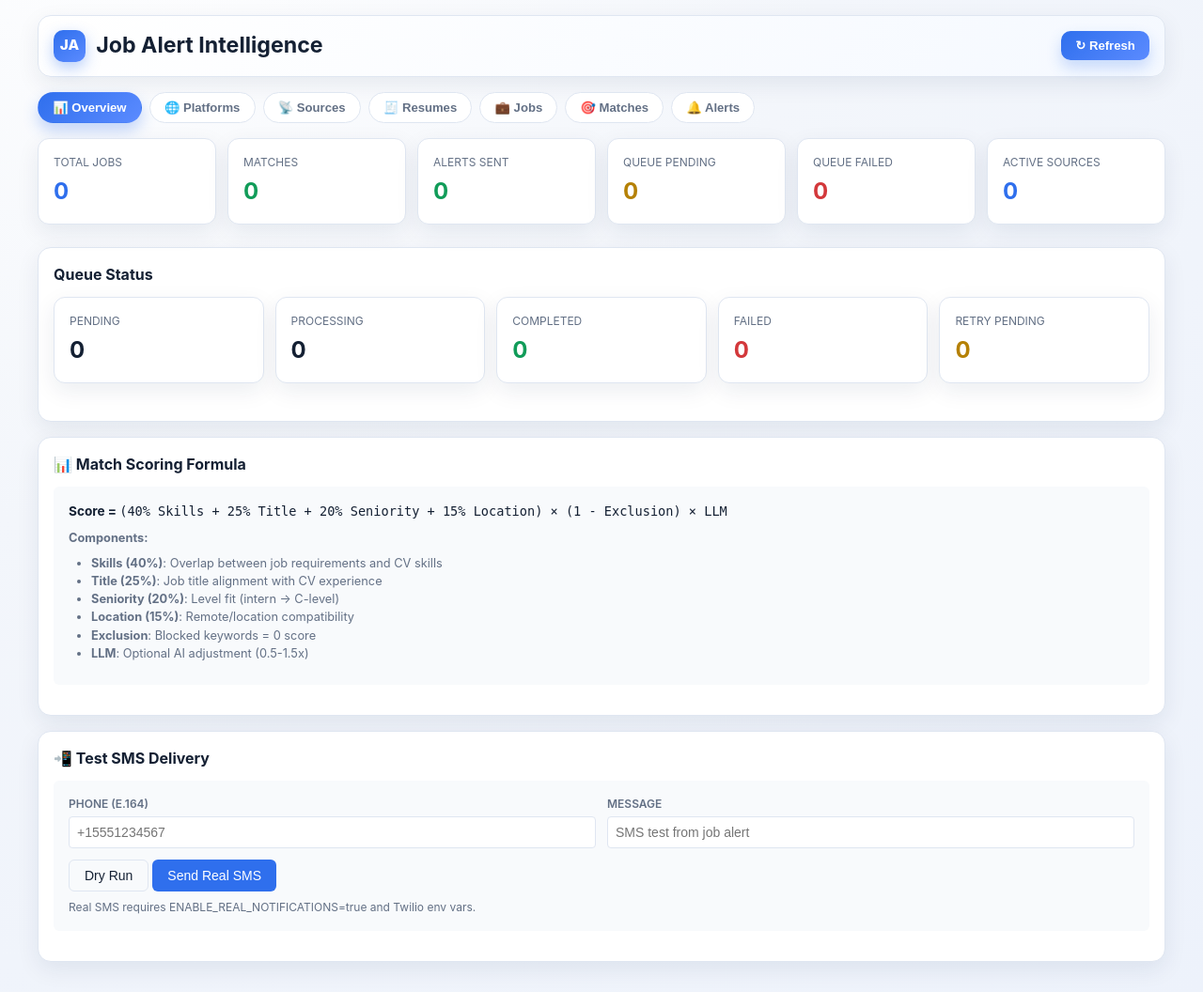
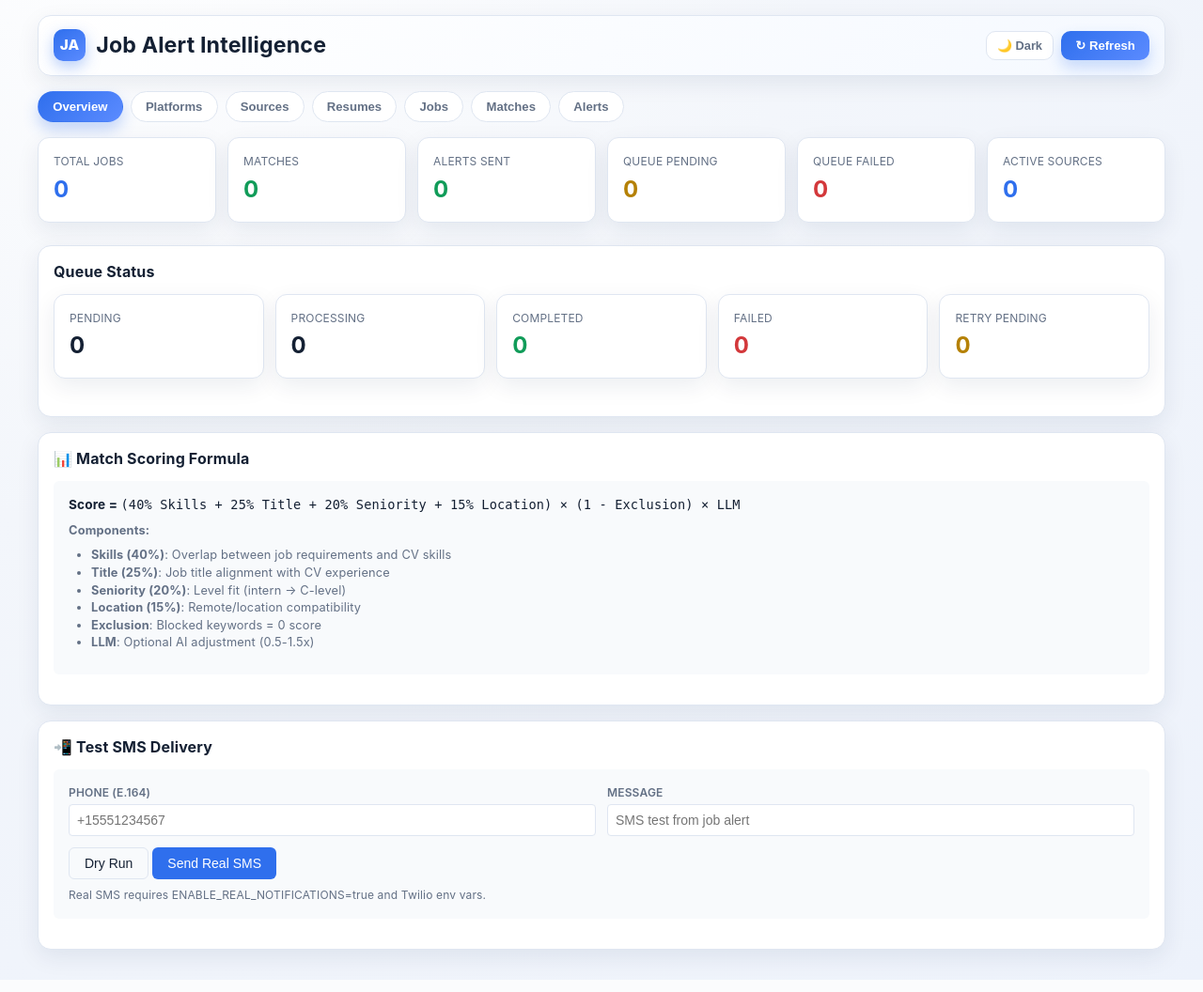
Before and after one commit to SeanButta/job-alert-cv-optimizer, a FastAPI app: page /dashboard in a window 1280 px wide. Shown: the whole page at 94% size. Run offline with FastAPI, Linux system fonts and the light colour scheme; data that the repository does not hold is empty.

Commit message:
feat(ui): phase 2 redesign with dark mode, cleaner typography, and polished loading/empty states

```diff
--- a/app/templates/dashboard.html
+++ b/app/templates/dashboard.html
@@ -30,8 +39,14 @@
             font-family: Inter, -apple-system, BlinkMacSystemFont, 'Segoe UI', Roboto, sans-serif;
             background: radial-gradient(circle at 10% -20%, #ffffff 0%, var(--bg) 45%, #edf2fb 100%);
             color: var(--text);
-            line-height: 1.5;
+            line-height: 1.45;
+            letter-spacing: 0.01em;
             padding: 1rem;
+            transition: background 0.2s ease, color 0.2s ease;
+        }
+
+        [data-theme="dark"] body {
+            background: radial-gradient(circle at 10% -20%, #152038 0%, var(--bg) 45%, #09101c 100%);
         }
 
         .container {
@@ -58,6 +73,23 @@
             align-items: center;
             gap: 0.7rem;
             font-weight: 700;
+        }
+
+        .header-actions {
+            display: flex;
+            align-items: center;
+            gap: 0.5rem;
+        }
+
+        .theme-btn {
+            border: 1px solid var(--border);
+            background: var(--card);
+            color: var(--muted);
+            border-radius: 10px;
+            padding: 0.45rem 0.7rem;
+            cursor: pointer;
+            font-size: 0.8rem;
+            font-weight: 600;
         }
 
         .brand-mark {
@@ -559,18 +615,21 @@
     <div class="container">
         <h1>
             <span class="brand"><span class="brand-mark">JA</span> Job Alert Intelligence</span>
-            <button class="refresh-btn" onclick="location.reload()">↻ Refresh</button>
+            <span class="header-actions">
+                <button class="theme-btn" id="theme-toggle" onclick="toggleTheme()">🌙 Dark</button>
+                <button class="refresh-btn" onclick="location.reload()">↻ Refresh</button>
+            </span>
         </h1>
 
         <!-- Tab Navigation -->
         <div class="tabs">
-            <button class="tab-btn active" data-tab="overview">📊 Overview</button>
-            <button class="tab-btn" data-tab="platforms">🌐 Platforms</button>
-            <button class="tab-btn" data-tab="sources">📡 Sources</button>
-            <button class="tab-btn" data-tab="resumes">🧾 Resumes</button>
-            <button class="tab-btn" data-tab="jobs">💼 Jobs</button>
-            <button class="tab-btn" data-tab="matches">🎯 Matches</button>
-            <button class="tab-btn" data-tab="alerts">🔔 Alerts</button>
+            <button class="tab-btn active" data-tab="overview">Overview</button>
+            <button class="tab-btn" data-tab="platforms">Platforms</button>
+            <button class="tab-btn" data-tab="sources">Sources</button>
+            <button class="tab-btn" data-tab="resumes">Resumes</button>
+            <button class="tab-btn" data-tab="jobs">Jobs</button>
+            <button class="tab-btn" data-tab="matches">Matches</button>
+            <button class="tab-btn" data-tab="alerts">Alerts</button>
         </div>
 
         <!-- Overview Tab -->
@@ -1027,6 +1086,21 @@
     </div>
 
     <script>
+        function applyTheme(theme) {
+            document.documentElement.setAttribute('data-theme', theme);
+            const btn = document.getElementById('theme-toggle');
+            if (btn) btn.textContent = theme === 'dark' ? '☀️ Light' : '🌙 Dark';
+        }
+
+        function toggleTheme() {
+            const current = document.documentElement.getAttribute('data-theme') === 'dark' ? 'dark' : 'light';
+            const next = current === 'dark' ? 'light' : 'dark';
+            localStorage.setItem('jai-theme', next);
+            applyTheme(next);
+        }
+
+        applyTheme(localStorage.getItem('jai-theme') || 'light');
+
         // Tab switching
         document.querySelectorAll('.tab-btn').forEach(btn => {
             btn.addEventListener('click', () => {
```
Also changed, not shown: other parts of app/templates/dashboard.html (+34 -1 lines).
